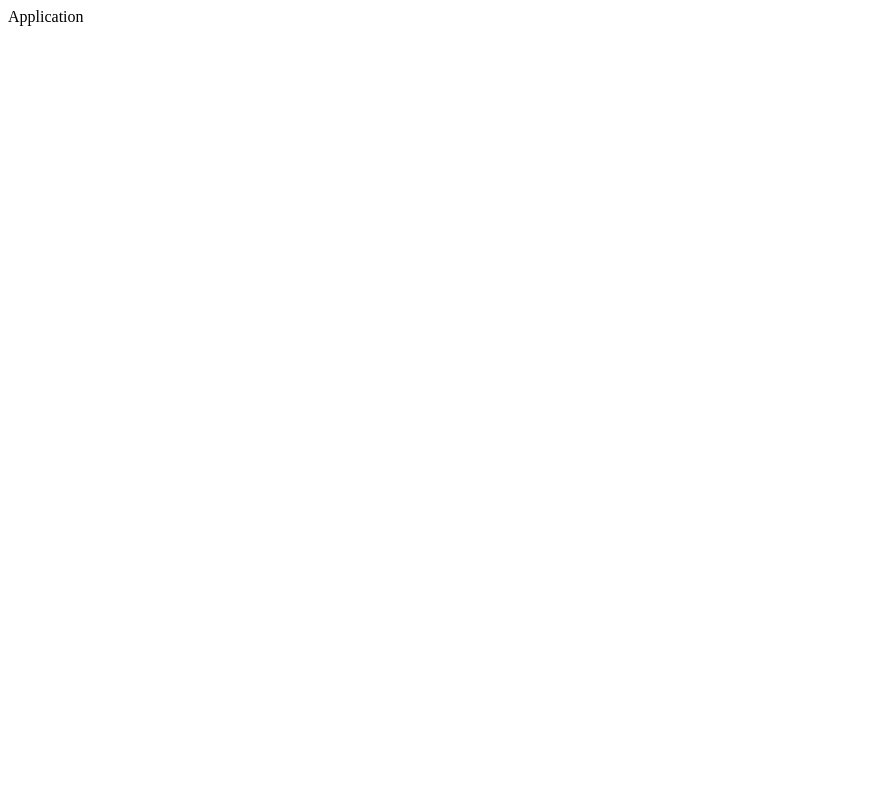
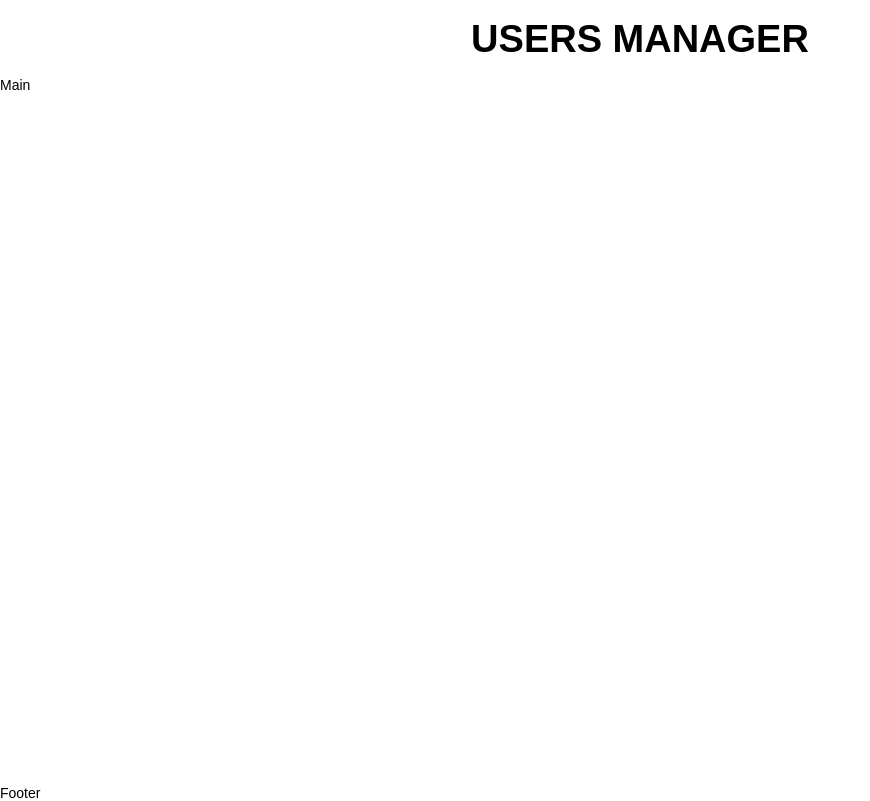
Before and after one commit to PersickWebdev/react-users-manager, a React (Create React App) app: page / in a window 1280 px wide. Shown: the whole page, without its empty margins (0-870 px from the left). Built offline with nearby package versions, Linux system fonts and the light colour scheme.

Commit message:
update(Header): "Header" layout and styles added

```diff
--- /dev/null
+++ b/src/App.module.scss
@@ -0,0 +1,7 @@
+// For pushing Footer at the bottom:
+.application {
+  min-height: 100%;
+  display: grid;
+  grid-template-rows: auto 1fr auto;
+  grid-template-columns: 100%;
+}
--- a/src/App.tsx
+++ b/src/App.tsx
@@ -1,9 +1,15 @@
 import React from 'react';
+import styles from './App.module.scss';
+import { Header, Footer } from './components';
 
 export const App = () => {
     return (
-        <div className="App">
-            Application
+        <div className={styles['application']}>
+            <Header/>
+            <main className={styles['application__main']}>
+                Main
+            </main>
+            <Footer/>
         </div>
     );
 }
--- /dev/null
+++ b/src/components/Footer/Footer.tsx
@@ -0,0 +1,14 @@
+import React, { FC } from 'react';
+import styles from './Footer.module.scss';
+
+interface IFooter {}
+
+const Footer:FC<IFooter> = () => {
+    return (
+        <footer className={styles['footer']}>
+            Footer
+        </footer>
+    );
+};
+
+export default Footer;
--- /dev/null
+++ b/src/components/Header/Header.module.scss
@@ -0,0 +1,18 @@
+@import '../../scss/colors';
+@import '../../scss/mixins';
+
+.header {
+  padding: 20px 0;
+
+  & .container {
+    @include container();
+    display: flex;
+    align-items: center;
+  }
+
+  &__title {
+    margin: 0 auto;
+    @include text(38px, 900, 100%, uppercase, none, $black);
+  }
+
+}
--- /dev/null
+++ b/src/components/Header/Header.tsx
@@ -0,0 +1,18 @@
+import React, { FC } from 'react';
+import styles from './Header.module.scss';
+
+interface IHeader {}
+
+const Header:FC<IHeader> = () => {
+    return (
+        <header className={styles['header']}>
+            <div className={styles['container']}>
+                <p className={styles['header__title']}>
+                    Users manager
+                </p>
+            </div>
+        </header>
+    );
+};
+
+export default Header;
--- /dev/null
+++ b/src/components/index.ts
@@ -0,0 +1,2 @@
+export { default as Header } from './Header/Header';
+export { default as Footer } from './Footer/Footer';
--- /dev/null
+++ b/src/index.scss
@@ -0,0 +1,21 @@
+@import 'scss/mixins';
+@import 'scss/colors';
+
+* {
+  margin: 0;
+  padding: 0;
+}
+
+html {
+  font-family: Arial, sans-serif;
+  font-size: 14px;
+  font-weight: 400;
+  line-height: 100%;
+  color: $black;
+}
+
+// For pushing Footer to the bottom:
+html, body, #root {
+  width: 100%;
+  height: 100%;
+}
--- /dev/null
+++ b/src/scss/_colors.scss
@@ -0,0 +1,2 @@
+$white: #FFFFFF;
+$black: #000000;
--- /dev/null
+++ b/src/scss/_mixins.scss
@@ -0,0 +1,14 @@
+@mixin container () {
+  max-width: 1024px;
+  margin: 0 auto;
+  padding: 0 10px;
+}
+
+@mixin text ($size, $weight, $height, $transform, $decoration, $color) {
+  font-size: $size;
+  font-weight: $weight;
+  line-height: $height;
+  text-transform: $transform;
+  text-decoration: $decoration;
+  color: $color;
+}
```
Also changed, not shown: src/index.tsx (+5 -4 lines), src/components/Footer/Footer.module.scss (added), src/scss/_variables.scss (added).
